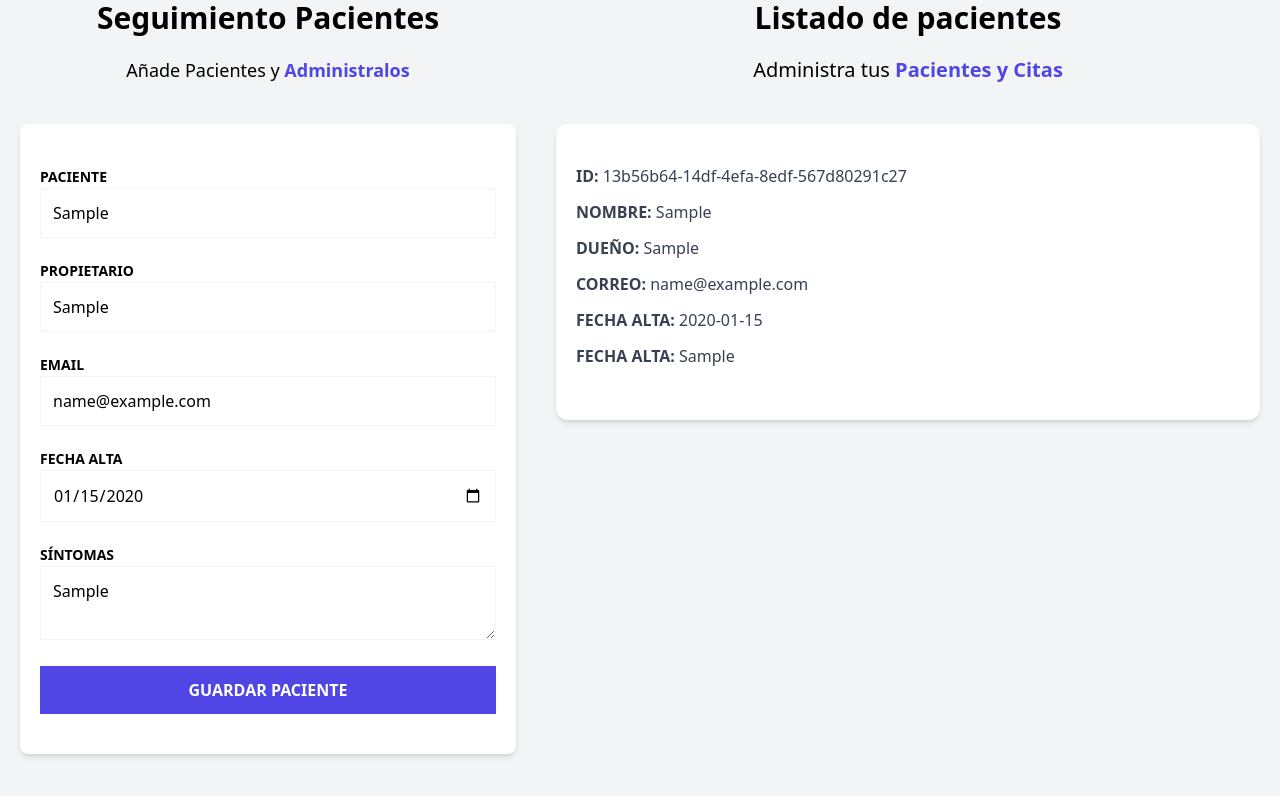
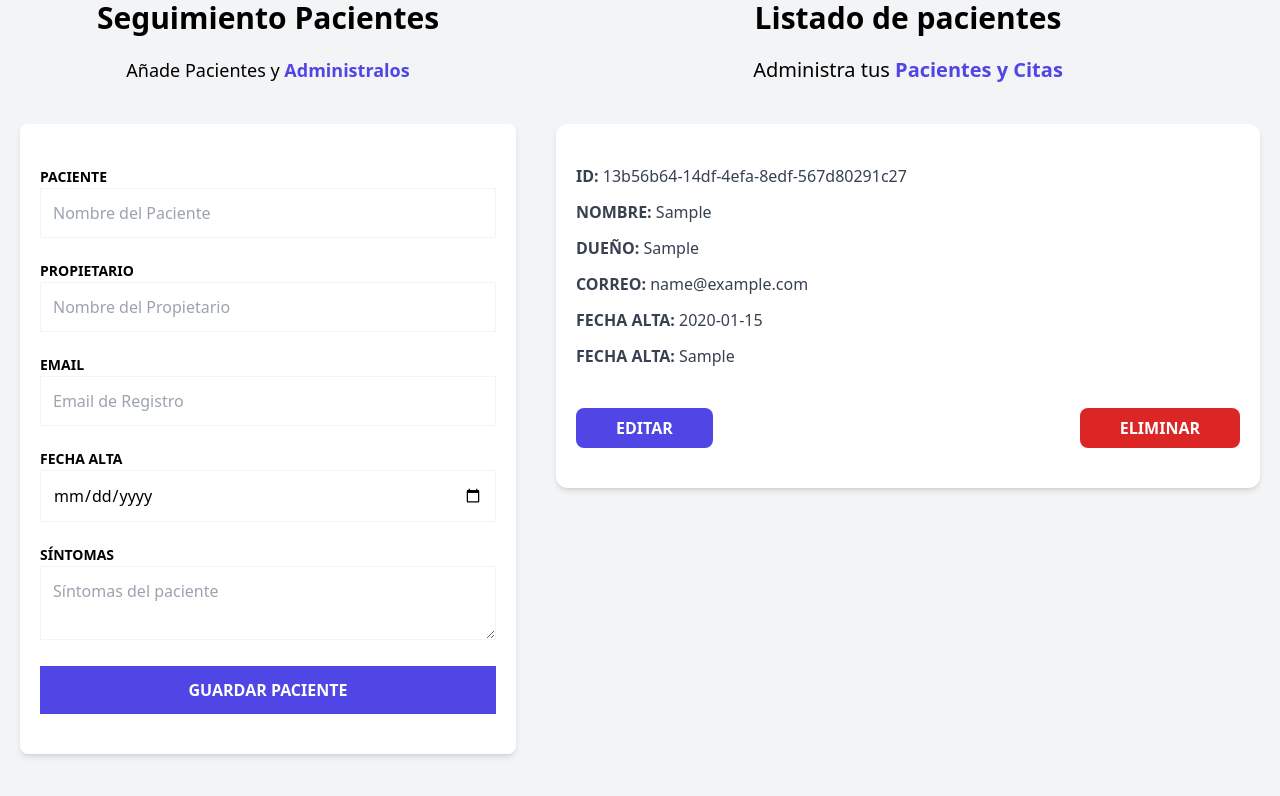
Before and after one commit to FrancoSilva77/pacientes-react-zustand, a React (Vite) app: page / in a window 1280 px wide. Both pictures are taken after typing "Sample", "Sample", "name@example.com", "2020-01-15", "Sample" into the empty fields and a click on the input "Guardar Paciente". Shown: the part 176-972 px from the top of the page. Built offline with nearby package versions, Linux system fonts and the light colour scheme.

Commit message:
feat(Reset PatientForm, Design Buttons Actions Patient)

```diff
--- a/src/components/PatientDetails.tsx
+++ b/src/components/PatientDetails.tsx
@@ -31,6 +31,21 @@
         label="Fecha Alta"
         data={patient.symptoms}
       />
+
+      <div className="flex justify-between mt-10">
+        <button
+          type="button"
+          className="py-2 px-10 bg-indigo-600 hover:bg-indigo-700 text-white font-bold uppercase rounded-lg"
+        >
+          Editar
+        </button>
+        <button
+          type="button"
+          className="py-2 px-10 bg-red-600 hover:bg-red-700 text-white font-bold uppercase rounded-lg"
+        >
+          Eliminar
+        </button>
+      </div>
     </div>
   );
 }
--- a/src/components/PatientForm.tsx
+++ b/src/components/PatientForm.tsx
@@ -12,10 +12,12 @@
     register,
     handleSubmit,
     formState: { errors },
+    reset,
   } = useForm<DraftPatient>();
 
   const registerPatient = (data: DraftPatient) => {
     addPatient(data);
+    reset();
   };
 
   return (
```
